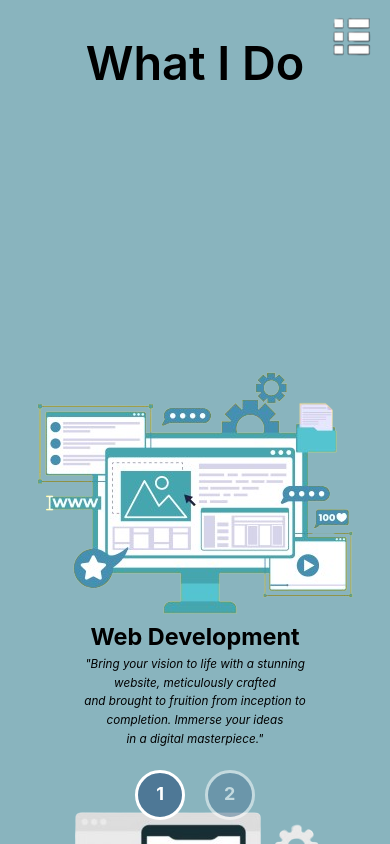
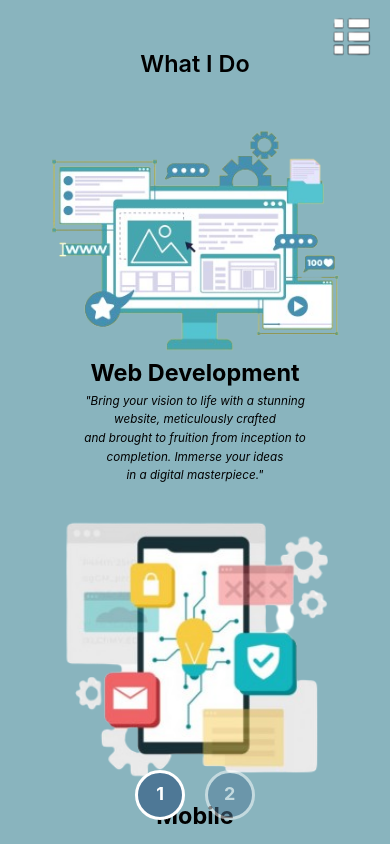
Before and after one commit to DroidStudioAS/Portfolio, a Vue app: page /about in a window 390 px wide. Shown: the top 844 px of the page. Built offline with nearby package versions, Linux system fonts and the light colour scheme.

Commit message:
fixed spacing issues between wid_header and service_container in the first_container of AboutView

```diff
--- a/src/views/AboutView.vue
+++ b/src/views/AboutView.vue
@@ -216,7 +216,6 @@ position: absolute;
 top: 0%;
 left: 0%;
 
-height: 100vh;
 width: 100vw;
 
 display:flex;
@@ -295,6 +294,7 @@ gap: 10vh;
 .service_description{
   font-size: 1.5vw;
   font-style: italic;
+
   color:white;
   translate: (50% 50%);
 }
@@ -593,6 +593,9 @@ gap: 10vh;
   .education_container{
     margin-top: 10vh;
   }
+  .service_container img{
+    width: 77vw;
+  }
   .service_title{
     color: #000;
   }
@@ -602,23 +605,24 @@ gap: 10vh;
 }
 @media(max-width:800px){
   .wid_header{
-    position: absolute;
-    top: 0%;
 
-    font-size: 12vw;
   }
   .first_container{
-    height: 190vh;
+    display: flex;
+    justify-content: start;
+    align-items: center;
   }
 
   /***********Start Service***********/
   .service_container{
     flex-flow: column nowrap;
+    height: auto;
+    gap: 3vw;
   }
   .service_card{
     margin: 0;
     background: none;
-    height: 80vh;
+    height: auto;
     width: 60vw;
   }
   .service_title{
```
